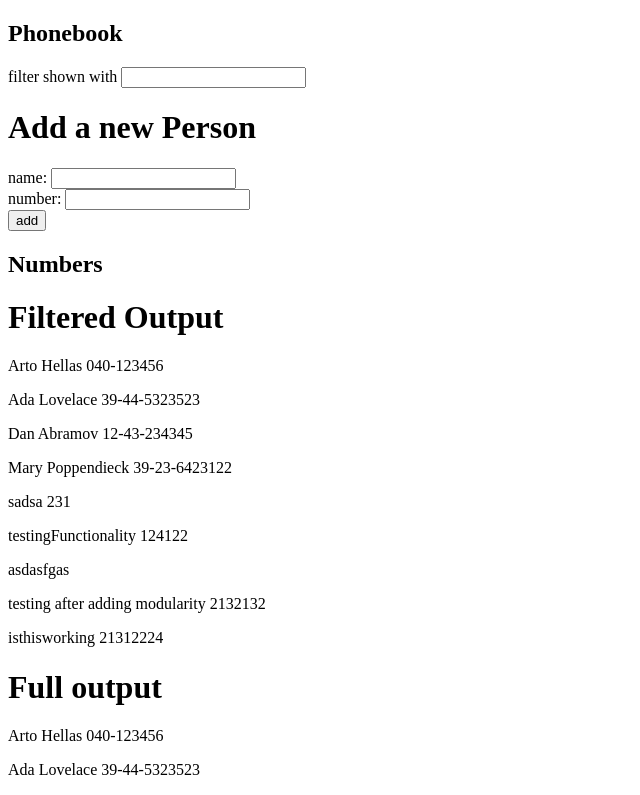
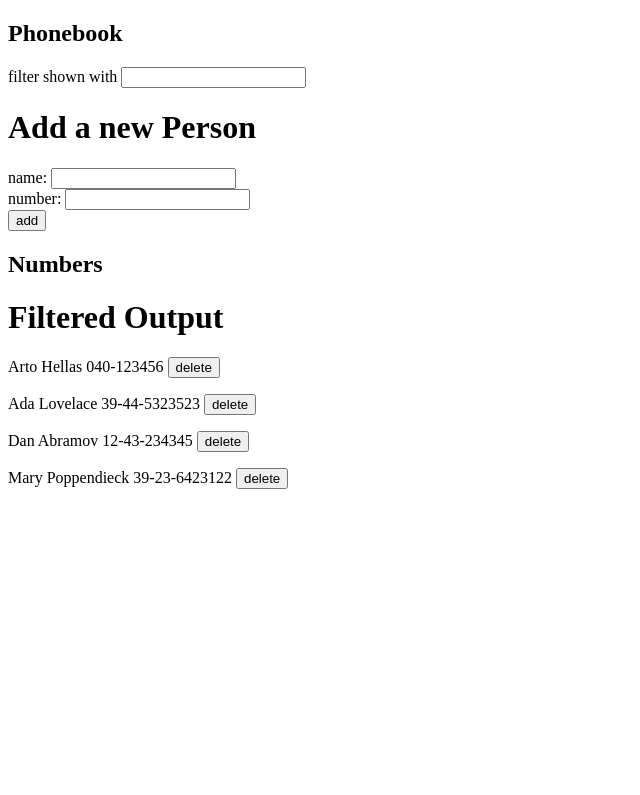
Before and after one commit to dmarcu1804/fullstackcourse, a React (Vite) app in the folder Part2/phonebook/: page / in a window 1280 px wide. Shown: the top 795 px of the page, without its empty margins (0-640 px from the left). Built offline with nearby package versions, Linux system fonts and the light colour scheme; data requests are answered from the project's data file.

Commit message:
completed exercise 2.14

```diff
--- a/Part2/phonebook/db.json
+++ b/Part2/phonebook/db.json
@@ -19,31 +19,6 @@
       "name": "Mary Poppendieck",
       "number": "39-23-6423122",
       "id": "4"
-    },
-    {
-      "id": "3527",
-      "name": "sadsa",
-      "number": "231"
-    },
-    {
-      "id": "89d1",
-      "name": "testingFunctionality",
-      "number": "124122"
-    },
-    {
-      "id": "26c3",
-      "name": "asdasfgas",
-      "number": ""
-    },
-    {
-      "id": "3e1a",
-      "name": "testing after adding modularity",
-      "number": "2132132"
-    },
-    {
-      "id": "a7a6",
-      "name": "isthisworking",
-      "number": "21312224"
     }
   ]
 }
--- a/Part2/phonebook/src/App.jsx
+++ b/Part2/phonebook/src/App.jsx
@@ -19,6 +19,17 @@ const App = () => {
     });
   }, []);
 
+  const deletePersonOf = (id) => {
+    const person = persons.find(p => p.id === id);
+    const confirmDelete = window.confirm(`Delete ${person.name} ?`)
+    if(!confirmDelete) return;
+
+    personService
+      .deletePerson(id)
+      .then(() => {
+        setPersons(persons.filter(p => p.id !== id))
+      })
+  }
   const addPerson = (e) => {
     e.preventDefault();
 
@@ -86,8 +97,22 @@ const App = () => {
       />
       <h2>Numbers</h2>
       <div>
-        <Filter filteredPersons={namesToShow} />
-        <FullOutput persons={persons} />
+        <div>
+          <h1>Filtered Output</h1>
+          {namesToShow.map(person => (
+            <Filter key = {person.id} person={person} deletePerson={() => deletePersonOf(person.id)} />
+          ))}
+          {/* <Filter filteredPersons={namesToShow} /> */}
+        </div>
+
+
+        {/* <div>
+          <h1>Full Output</h1>
+          {persons.map(person =>
+            <FullOutput key = {person.id} person={person} deletePerson={() => deletePersonOf(person.id)}/>
+          )}
+        </div> */}
+        {/* <FullOutput persons={persons} deletePerson={() => deletePersonOf(persons.map(person => person.id))}/> */}
       </div>
     </div>
   );
--- a/Part2/phonebook/src/components/AddPerson.jsx
+++ b/Part2/phonebook/src/components/AddPerson.jsx
@@ -1,4 +1,4 @@
-const AddPerson = ({addPerson, newName, handleNameChange, newNumber, handleNumberChange}) => {
+const AddPerson = ({addPerson, newName, handleNameChange, newNumber, handleNumberChange, deletePerson }) => {
   return (
     <form onSubmit={addPerson}>
       <div>
--- a/Part2/phonebook/src/components/Filter.jsx
+++ b/Part2/phonebook/src/components/Filter.jsx
@@ -1,15 +1,12 @@
 import React from "react";
 
-const Filter = ({ filteredPersons }) => {
+const Filter = ({ person, deletePerson }) => {
   return (
     <>
-      <h1>Filtered Output</h1>
-      {filteredPersons.map((person) => (
-        <p key={person.name}>
+      <p key={person.id}>
           {" "}
-          {person.name} {person.number}
-        </p>
-      ))}
+          {person.name} {person.number} {<button onClick = {deletePerson} > delete </button>}
+      </p>
     </>
   );
 };
--- a/Part2/phonebook/src/components/FullOutput.jsx
+++ b/Part2/phonebook/src/components/FullOutput.jsx
@@ -1,13 +1,11 @@
-const FullOutput = ({ persons }) => {
+const FullOutput = ({ person, deletePerson }) => {
+
   return (
     <>
-      <h1>Full output</h1>
-      {persons.map((person) => (
-        <p key={person.name}>
+      <p key={person.name}>
           {" "}
-          {person.name} {person.number}
-        </p>
-      ))}
+          {person.name} {person.number} {<button onClick = {deletePerson} > delete </button>}
+      </p>
     </>
   );
 };
--- a/Part2/phonebook/src/services/persons.js
+++ b/Part2/phonebook/src/services/persons.js
@@ -11,9 +11,9 @@ const create = newPerson => {
     return request.then(response => response.data)
 }
 
-const update = (id, newPerson) => {
-    const request = axios.put(`${baseUrl}/${id}`, newPerson)
+const deletePerson = (id) => {
+    const request = axios.delete(`${baseUrl}/${id}`)
     return request.then(response => response.data)
 }
 
-export default { getAll, create, update }
+export default { getAll, create, deletePerson }
```
